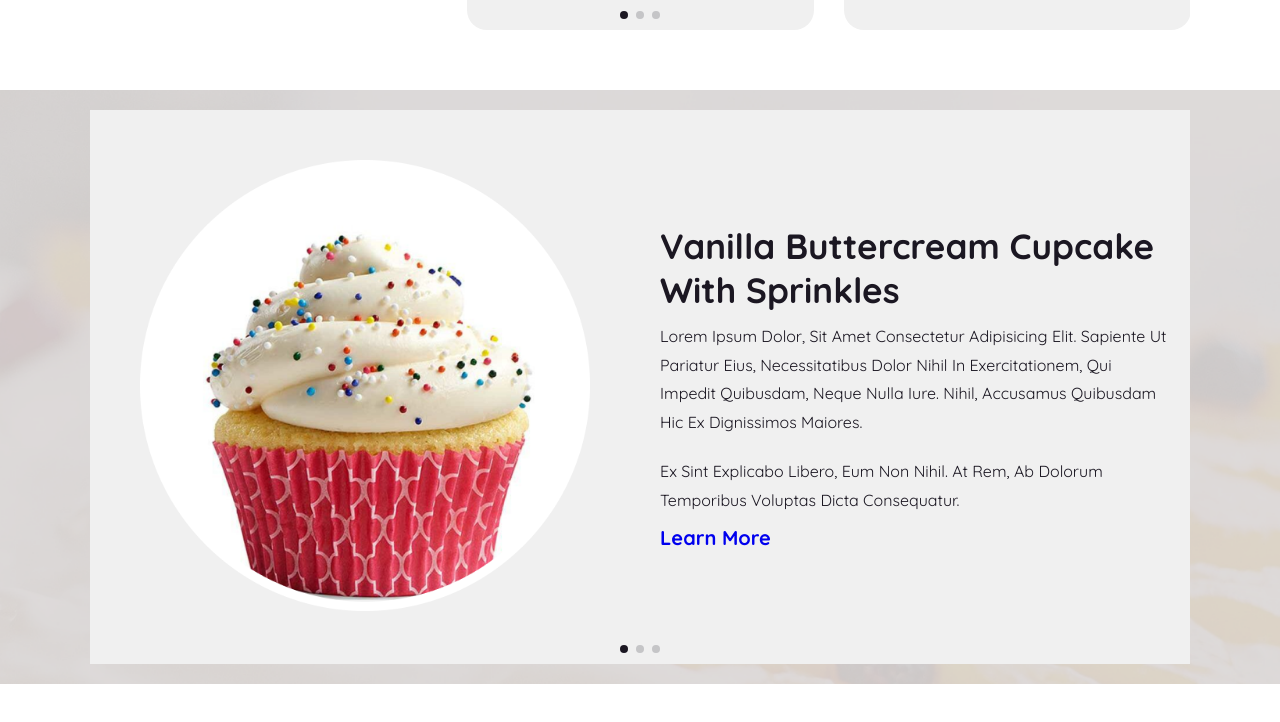
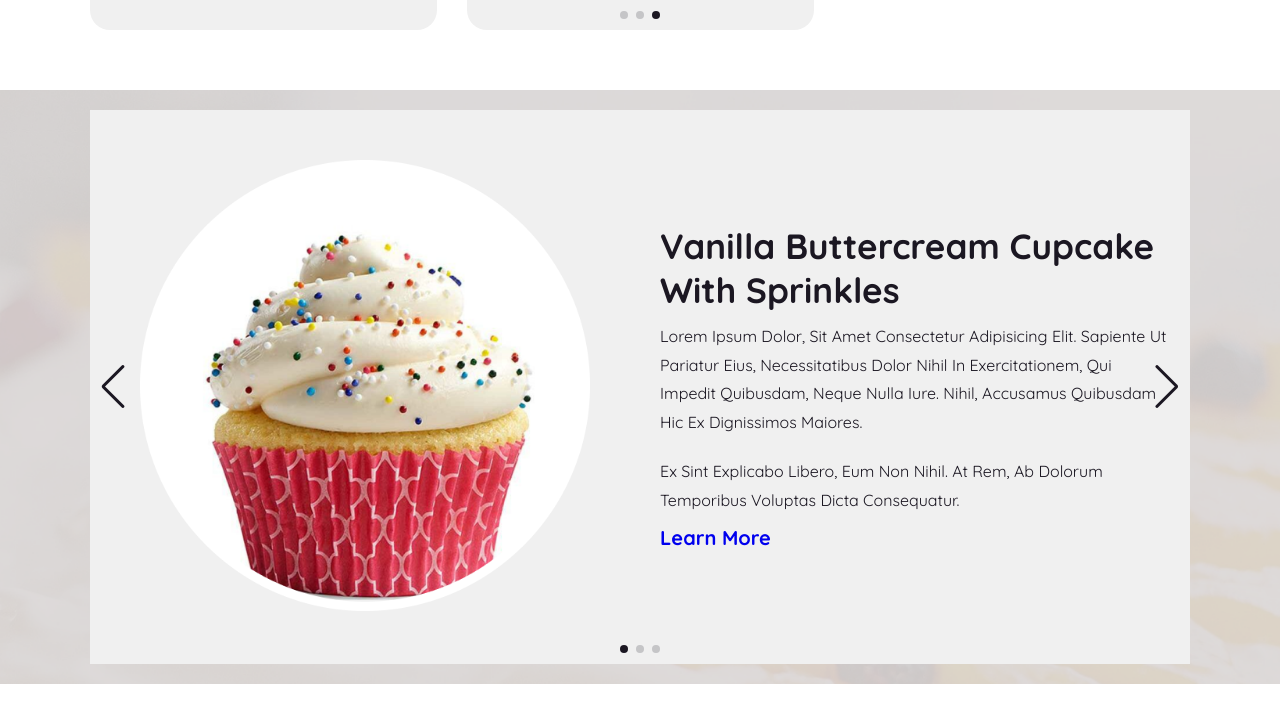
Before and after one commit to Jay24op/ShopDemo, a plain HTML site: page index.html in a window 1280 px wide. Shown: the part 1945-2667 px from the top of the page. Before the commit the page ends 2629 px from the top, so only its background shows below. Drawn offline with nearby package versions, Linux system fonts and the light colour scheme.

Commit message:
swiper navbtn defined

```diff
--- a/CSS/styles.css
+++ b/CSS/styles.css
@@ -204,6 +204,10 @@ section{
 .swiper-pagination .swiper-pagination-bullet {
     background-color: var(--black);
 }
+div .swiper-button-prev,
+div .swiper-button-next {
+color: var(--black);
+}
 /* blogs */
 .blogs{
     background: url(/Images/backGround.png) no-repeat;
--- a/index.html
+++ b/index.html
@@ -222,14 +222,20 @@
                     </div>
                 </div>
             </div>
+            <div class="swiper-button-next"></div>
+            <div class="swiper-button-prev"></div>
             <div class="swiper-pagination"></div>
         </div>
     </section>
 
     <!-- review section -->
+     <section class="review" id="review">
 
+     </section>
     <!-- contact section -->
+    <section class="contact" id="contact">
 
+    </section>
     <!-- swiper js link -->
     <script src="https://cdn.jsdelivr.net/npm/swiper@10/swiper-bundle.min.js"></script>
 
--- a/index.js
+++ b/index.js
@@ -10,6 +10,7 @@ document.querySelector('#menu-bar').onclick=() =>{
 
 var swiper = new Swiper(".product-row", {
     spaceBetween: 30,
+    loop: true,
     centeredSlides:true, //centering slide to screen
     autoplay: {
         delay:9500,
@@ -31,16 +32,22 @@ var swiper = new Swiper(".product-row", {
       },
     },
   });
+
 var swiper = new Swiper(".blogs-row", {
-    spaceBetween: 30,
+    loop: true,
     centeredSlides:true, //centering slide to screen
     autoplay: {
         delay:9500,
         disableOnInteraction:false,
     },
+    observer: true,
     pagination: {
       el: ".swiper-pagination",
       clickable: true,
+    },
+    navigation: {
+      nextEl: ".swiper-button-next",
+      prevEl: ".swiper-button-prev",
     },
     breakpoints: {
       600: {
```
